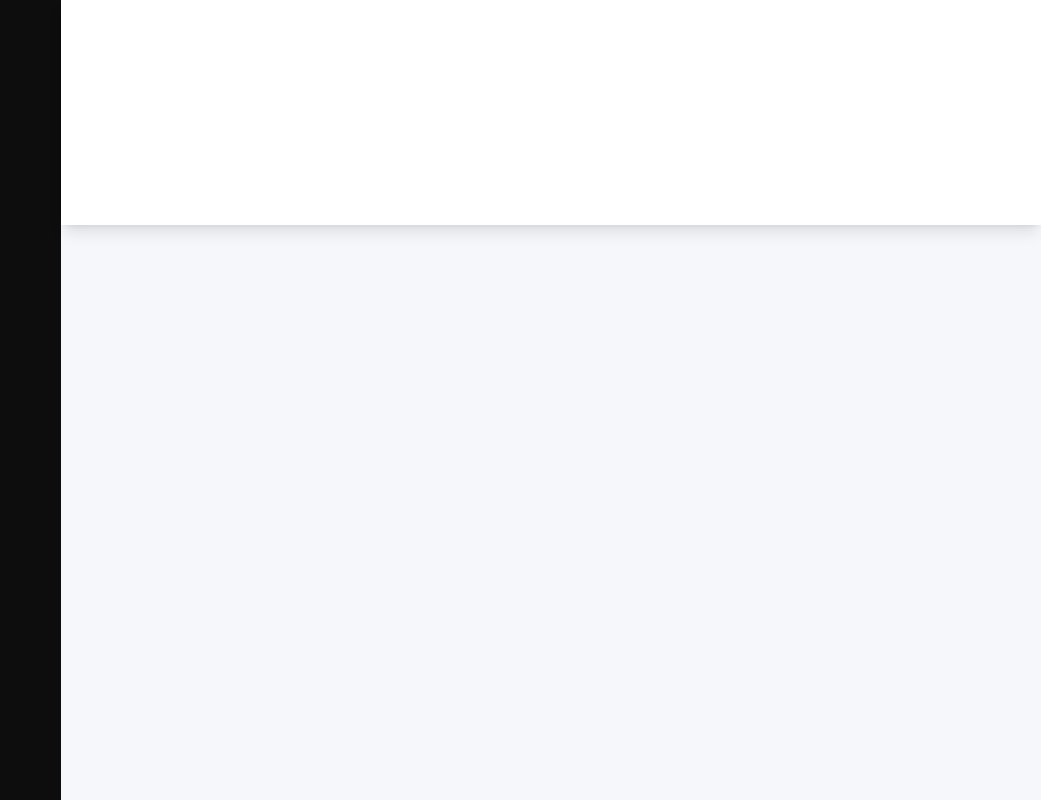
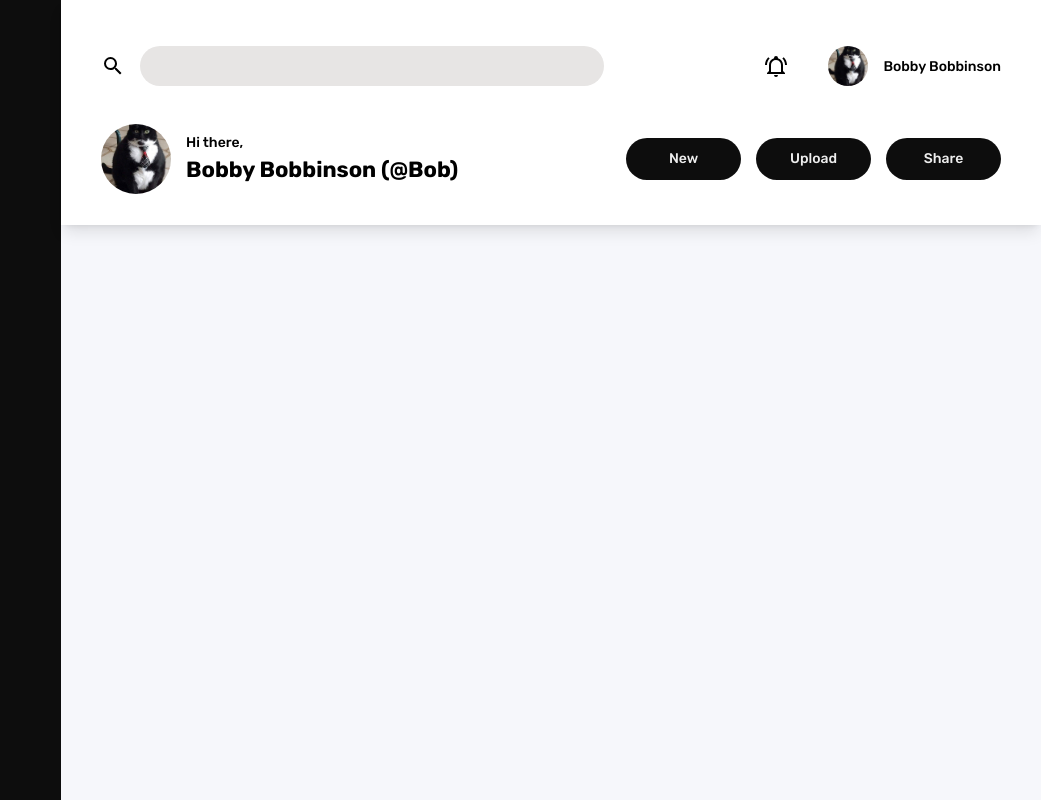
Before and after one commit to MahmoodElsaayed/Admin-Dashboard, a plain HTML site: page index.html in a window 1280 px wide. Shown: the whole page, without its empty margins (239-1280 px from the left). Drawn offline with Linux system fonts and the light colour scheme.

Commit message:
Add header elements and styles

```diff
--- a/index.html
+++ b/index.html
@@ -11,7 +11,39 @@
 
 <body>
     <div class="container">
-        <div class="header"></div>
+        <div class="header">
+            <div class="row">
+                <div class="search-container">
+                    <svg xmlns="http://www.w3.org/2000/svg" viewBox="0 0 24 24">
+                        <path
+                            d="M9.5,3A6.5,6.5 0 0,1 16,9.5C16,11.11 15.41,12.59 14.44,13.73L14.71,14H15.5L20.5,19L19,20.5L14,15.5V14.71L13.73,14.44C12.59,15.41 11.11,16 9.5,16A6.5,6.5 0 0,1 3,9.5A6.5,6.5 0 0,1 9.5,3M9.5,5C7,5 5,7 5,9.5C5,12 7,14 9.5,14C12,14 14,12 14,9.5C14,7 12,5 9.5,5Z" />
+                    </svg>
+                    <input type="search">
+                </div>
+                <div class="settings-container">
+                    <svg xmlns="http://www.w3.org/2000/svg" viewBox="0 0 24 24">
+                        <path
+                            d="M10,21H14A2,2 0 0,1 12,23A2,2 0 0,1 10,21M21,19V20H3V19L5,17V11C5,7.9 7.03,5.17 10,4.29C10,4.19 10,4.1 10,4A2,2 0 0,1 12,2A2,2 0 0,1 14,4C14,4.1 14,4.19 14,4.29C16.97,5.17 19,7.9 19,11V17L21,19M17,11A5,5 0 0,0 12,6A5,5 0 0,0 7,11V18H17V11M19.75,3.19L18.33,4.61C20.04,6.3 21,8.6 21,11H23C23,8.07 21.84,5.25 19.75,3.19M1,11H3C3,8.6 3.96,6.3 5.67,4.61L4.25,3.19C2.16,5.25 1,8.07 1,11Z" />
+                    </svg>
+                    <div class="avatar avatar-1"></div>
+                    <p class="smol-bold">Bobby Bobbinson</p>
+                </div>
+            </div>
+            <div class="row">
+                <div class="profile-container">
+                    <div class="avatar avatar-1"></div>
+                    <div>
+                        <p class="smol-bold">Hi there,</p>
+                        <p class="big-text">Bobby Bobbinson (@Bob)</p>
+                    </div>
+                </div>
+                <div class="buttons-container">
+                    <button class="btn smol-bold">New</button>
+                    <button class="btn smol-bold">Upload</button>
+                    <button class="btn smol-bold">Share</button>
+                </div>
+            </div>
+        </div>
         <div class="sidebar"></div>
         <div class="main"></div>
     </div>
--- a/style.css
+++ b/style.css
@@ -59,18 +59,116 @@
     height: 100%;
 }
 
+.avatar {
+    width: 40px;
+    min-width: 40px;
+    height: 40px;
+    border-radius: 20px;
+    background: center center / cover no-repeat;
+}
+
+.avatar.avatar-1 {
+    background-image: var(--avatar-1);
+}
+
+.avatar.avatar-2 {
+    background-image: var(--avatar-2);
+}
+
+.avatar.avatar-3 {
+    background-image: var(--avatar-3);
+}
+
+.avatar.avatar-4 {
+    background-image: var(--avatar-4);
+}
+
+.avatar.avatar-5 {
+    background-image: var(--avatar-5);
+}
+
+/* Header's styles */
 .header {
     grid-area: header;
     background-color: var(--white, #ffffffed);
     box-shadow: var(--shadow-1);
     z-index: 3;
+    padding: 20px 40px;
 }
 
+.row {
+    display: grid;
+    grid-template-columns: 1fr auto;
+    height: 50%;
+}
+
+.row > div {
+    display: flex;
+    align-items: center;
+    gap: 15px;
+}
+
+.smol-bold {
+    font: 500 1.4rem "Rubik";
+}
+
+.search-container svg,
+.settings-container svg {
+    width: 24px;
+}
+
+.search-container input {
+    width: clamp(150px, 70%, 700px);
+    height: 40px;
+    padding: 5px 15px;
+    font: 400 1.6rem "Rubik";
+    border: none;
+    border-radius: 20px;
+    background-color: var(--faint-gray);
+}
+
+.search-container input:focus {
+    outline: 2px solid var(--hover-1);
+    background-color: var(--faint-blue);
+}
+
+.settings-container .avatar {
+    margin-left: 25px;
+}
+
+.profile-container .avatar {
+    width: 70px;
+    min-width: 70px;
+    height: 70px;
+    border-radius: 35px;
+}
+
+.profile-container .big-text {
+    margin-top: 5px;
+    font: 700 2.2rem "Rubik";
+}
+
+.buttons-container .btn {
+    width: 115px;
+    height: 42px;
+    border: none;
+    border-radius: 21px;
+    background-color: var(--black);
+    color: var(--white);
+}
+
+.buttons-container .btn:hover {
+    opacity: .8;
+    cursor: pointer;
+}
+
+/* Sidebar's styles */
 .sidebar {
     grid-area: sidebar;
     background-color: var(--black, #000000f2);
 }
 
+/* Main's styles */
 .main {
     grid-area: main;
     background-color: var(--faint-blue, #f6f7fb);
```
